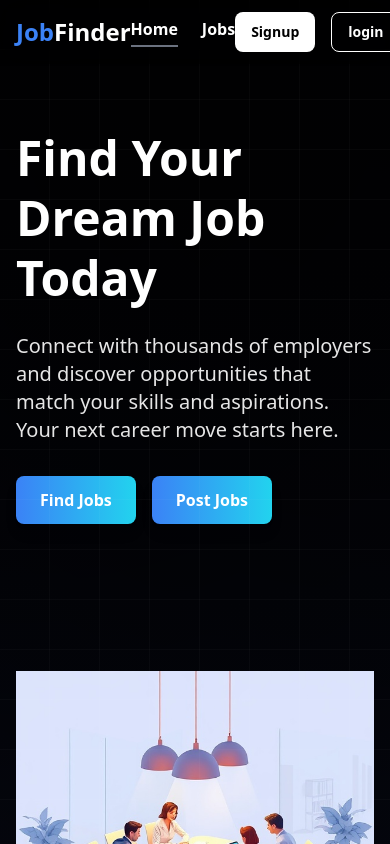
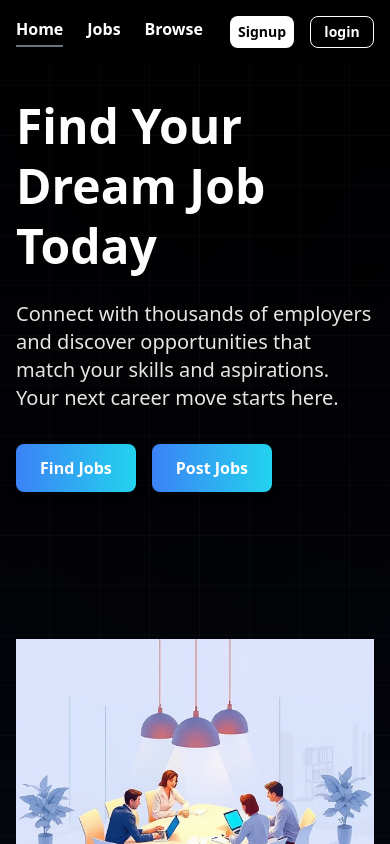
Before and after one commit to code-with-ShubhamS/Job-Finder-, a React (Vite) app in the folder frontend/: page / in a window 390 px wide. Shown: the top 844 px of the page. Built offline with nearby package versions, Linux system fonts and the light colour scheme.

Commit message:
making it resposive

```diff
--- a/frontend/src/App.css
+++ b/frontend/src/App.css
@@ -0,0 +1,9 @@
+@media (max-width: 530px) {
+    .hide-text {
+      display: none;
+    }
+    .setSizeBtn{
+        width: 4rem;
+    height: 2rem;
+    }
+  }
--- a/frontend/src/components/myComponent/Header.jsx
+++ b/frontend/src/components/myComponent/Header.jsx
@@ -11,10 +11,10 @@ const Header = () => {
     <header className="w-full  shadow-sm z-50  bg-black bg-opacity-50 backdrop-blur-md relative">
       <div className="max-w-8xl mx-auto px-4 sm:px-6 lg:px-8">
         {" "}
-        <div className="flex justify-between mx-auto items-center h-16">
-          <div className="flex-shrink-0">
-          <h2 className="text-2xl font-bold text-white"><span className="text-blue-500">Job</span>Finder</h2>
-          </div>
+        <div className="flex justify-between mx-auto items-center h-16 flex-wrap">
+          {/* <div className="flex-shrink-0"> */}
+          <h2 className="max-[530px]:hidden text-2xl font-bold text-white"><span className="text-blue-500">Job</span>Finder</h2>
+          {/* </div> */}
           <div className="flex space-x-6">
           <NavLink
               to={"/"}
@@ -39,7 +39,6 @@ const Header = () => {
               to={"/admin/jobs"}
               className={({ isActive }) =>
                 `text-white font-bold ${ isActive && "border-b-2 border-gray-500 pb-1"}`
-
               }
             >
               Jobs
@@ -57,14 +56,14 @@ const Header = () => {
             >
               Jobs
             </NavLink>
-            {/* <NavLink
+            <NavLink
               to={"/browse"}
               className={({ isActive }) =>
               `text-white font-bold ${ isActive && "border-b-2 border-gray-500 pb-1"}`
               }
             >
               Browse
-            </NavLink> */}
+            </NavLink>
             </>
             }
 
@@ -74,8 +73,8 @@ const Header = () => {
             <PopOver></PopOver>
           ) : (
             <div className="flex space-x-4">
-              <NavLink to={"/auth/signup"} className={({isActive})=>isActive ? "hidden":""}><Button variant="signin">Signup</Button></NavLink>
-              <NavLink to={"/auth/login"} className={({isActive})=>isActive ? "hidden":""}><Button variant="login">login</Button></NavLink>
+              <NavLink to={"/auth/signup"} className={({isActive})=>isActive ? "hidden":""}><Button variant="signin" className="max-[530px]:w-16 max-[530px]:h-8">Signup</Button></NavLink>
+              <NavLink to={"/auth/login"} className={({isActive})=>isActive ? "hidden":""}><Button variant="login" className="max-[530px]:w-16 max-[530px]:h-8">login</Button></NavLink>
             </div>
           )}
         </div>{" "}
--- a/frontend/src/components/myComponent/HeroSection.jsx
+++ b/frontend/src/components/myComponent/HeroSection.jsx
@@ -11,7 +11,7 @@ const HeroSection = () => {
         <section className="bg-custom">
           <div className="max-w-8xl mx-auto px-4 sm:px-6 lg:px-8">
             {" "}
-            <div className="grid grid-cols-1 lg:grid-cols-2 gap-12 items-center py-16">
+            <div className="grid grid-cols-1 lg:grid-cols-2 gap-12 items-center py-8">
               <div className="text-white">
                 {" "}
                 <h1 className="text-5xl font-bold leading-tight mb-6">
@@ -42,7 +42,7 @@ const HeroSection = () => {
             </div>
           </div>
         </section>
-      </main>
+
 
       <div className="min-h-[100%] text-white">
         {/* Hero Section */}
@@ -95,6 +95,7 @@ const HeroSection = () => {
           </div>
         </main>
       </div>
+      </main>
     </>
   );
 };
```
